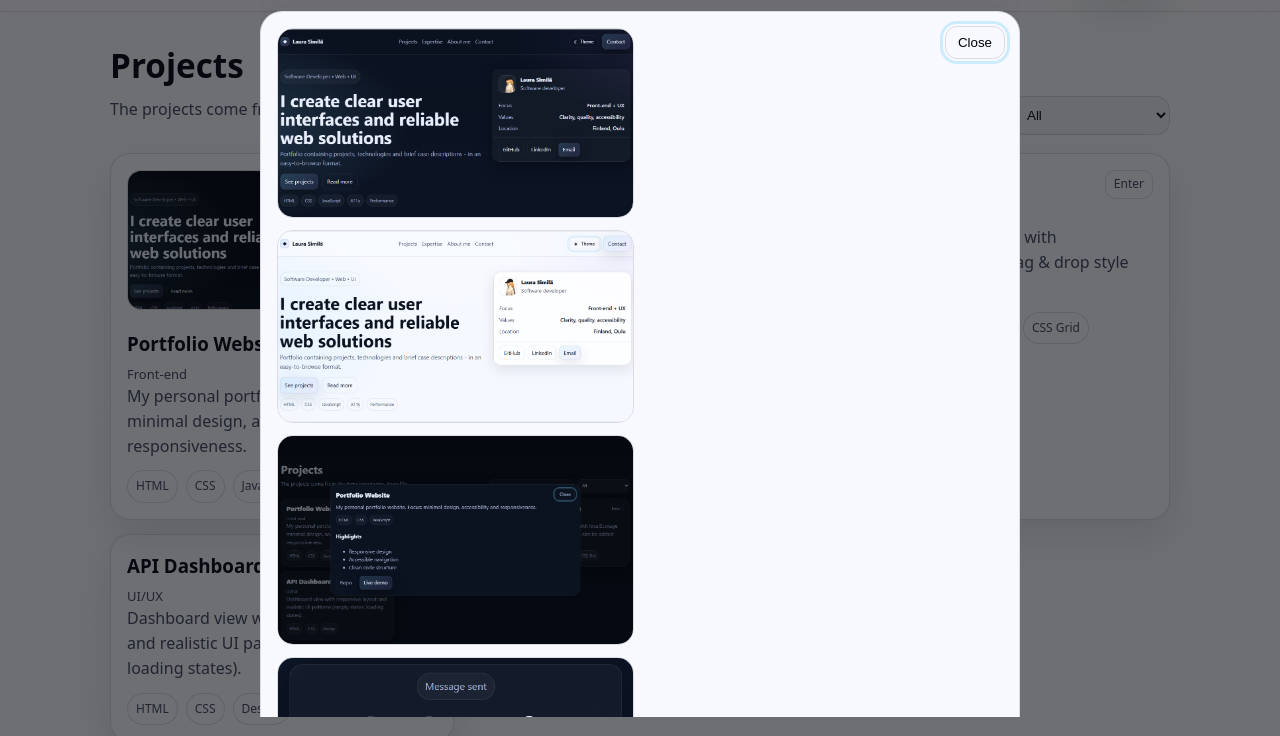
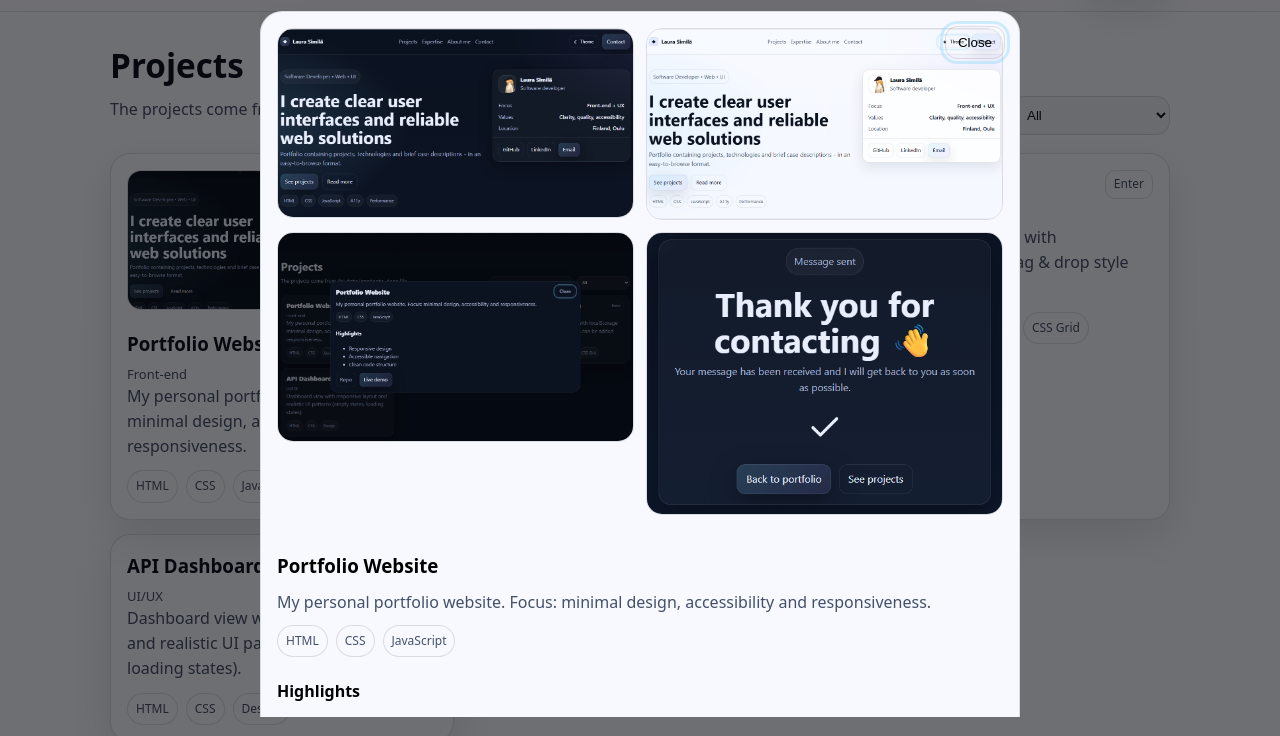
Before and after one commit to Llaamari/portfolio, a plain HTML site: page index.html in a window 1280 px wide. Both pictures are taken after a click on the button 282 px from the left and 943 px from the top of the page. Shown: the part 607-1343 px from the top of the page. Drawn offline with Linux system fonts and the light colour scheme.

Commit message:
Changed to better and clearer modal pictures

```diff
--- a/scripts/app.js
+++ b/scripts/app.js
@@ -152,18 +152,15 @@ function openModal(p) {
     ? `<a class="btn btn--small" href="${links.demo}" target="_blank" rel="noreferrer">Live demo</a>`
     : "";
 
-  const images = (p.images || [])
-    .map(
-      (src) => `
-        <img
-          class="modal__image"
-          src="${src}"
-          alt=""
-          loading="lazy"
-        />
-      `
-    )
-    .join("");
+  const images = (p.images || []).length
+  ? `
+  <div class="modal__images">
+  ${(p.images || [])
+    .map(src => `<img class="modal__image" src="${src}" alt="" loading="lazy" />`)
+    .join("")}
+    </div>
+    `
+    : "";
 
   els.modalContent.innerHTML = `
     ${images}
--- a/styles/styles.css
+++ b/styles/styles.css
@@ -235,14 +235,19 @@ input, select, textarea{
   transition: transform 0.2s ease;
 }
 
+/* Modal image grid (2 columns) */
+.modal__images {
+  display: grid;
+  grid-template-columns: repeat(2, minmax(0, 1fr));
+  gap: 12px;
+  margin-bottom: 16px;
+}
+
 /* Modal images */
 .modal__image {
-  display: block;
-  max-width: 520px;
   width: 100%;
   border-radius: 16px;
   border: 1px solid var(--line);
-  margin: 0 auto 12px;
 }
 .modal__image:last-of-type {
   margin-bottom: 20px;
@@ -302,9 +307,6 @@ input, select, textarea{
 }
 .modal::backdrop{background: rgba(0,0,0,.55)}
 .modal__inner{
-  row-gap: 12px;
-  display: grid;
-  grid-template-columns: 1fr;
   margin: 7vh auto 0;
   max-width: 760px;
   width: min(92vw, 760px);
@@ -314,23 +316,6 @@ input, select, textarea{
   box-shadow: var(--shadow);
   padding: 16px;
   position: relative;
-}
-
-/* Wrap images into a grid */
-.modal__inner > .modal__image {
-  justify-self: center;
-}
-
-.modal__inner:has(.modal__image) {
-  display: grid;
-  grid-template-columns: repeat(2, minmax(0, 1fr));
-  column-gap: 12px;
-  grid-auto-rows: auto;
-}
-
-/* Create image grid */
-.modal__inner > .modal__image:first-of-type {
-  margin-top: 0;
 }
 .modal__close{position:absolute; right:14px; top:14px}
 .modal h3{margin-top: 2px}
@@ -380,6 +365,12 @@ input, select, textarea{
   .nav{display:none}
 }
 
+@media (max-width: 640px) {
+  .modal__images {
+    grid-template-columns: 1fr;
+  }
+}
+
 @media (prefers-reduced-motion: reduce){
   html{scroll-behavior:auto}
   .project{transition:none}
```
